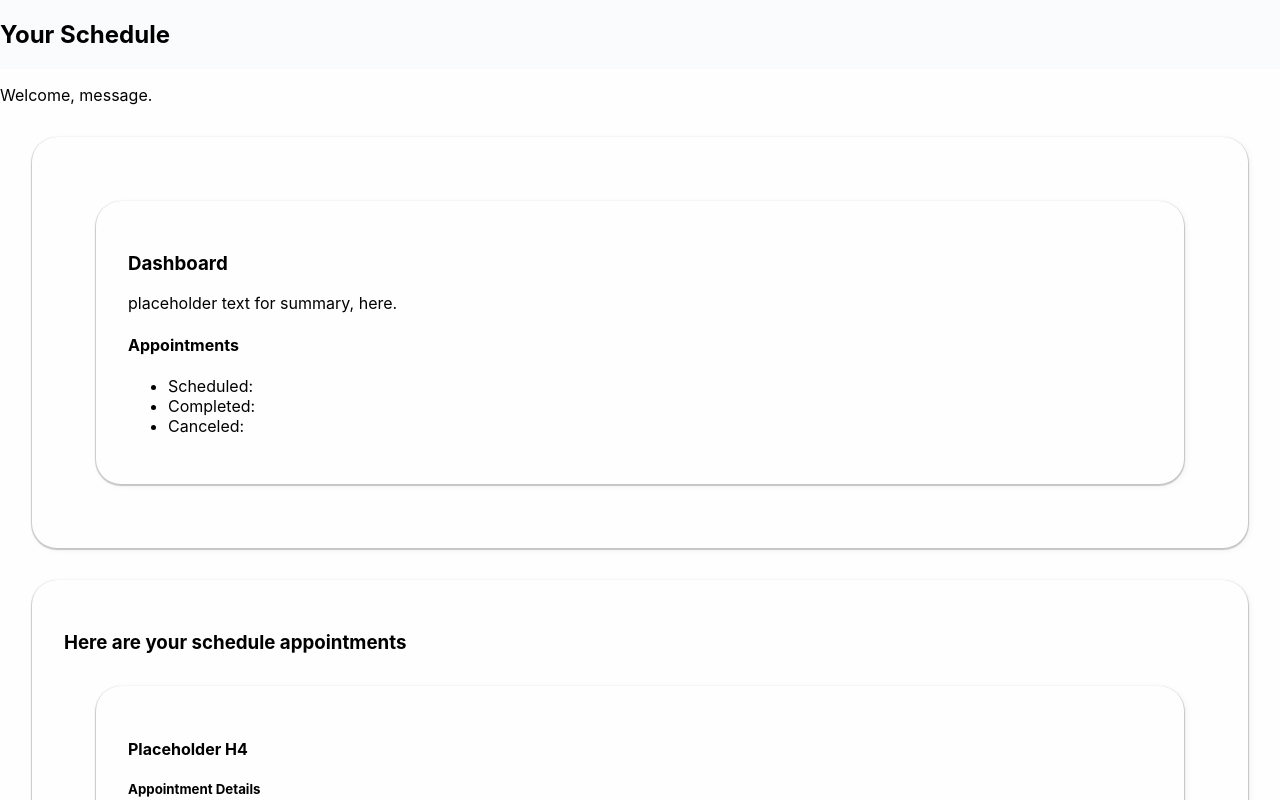
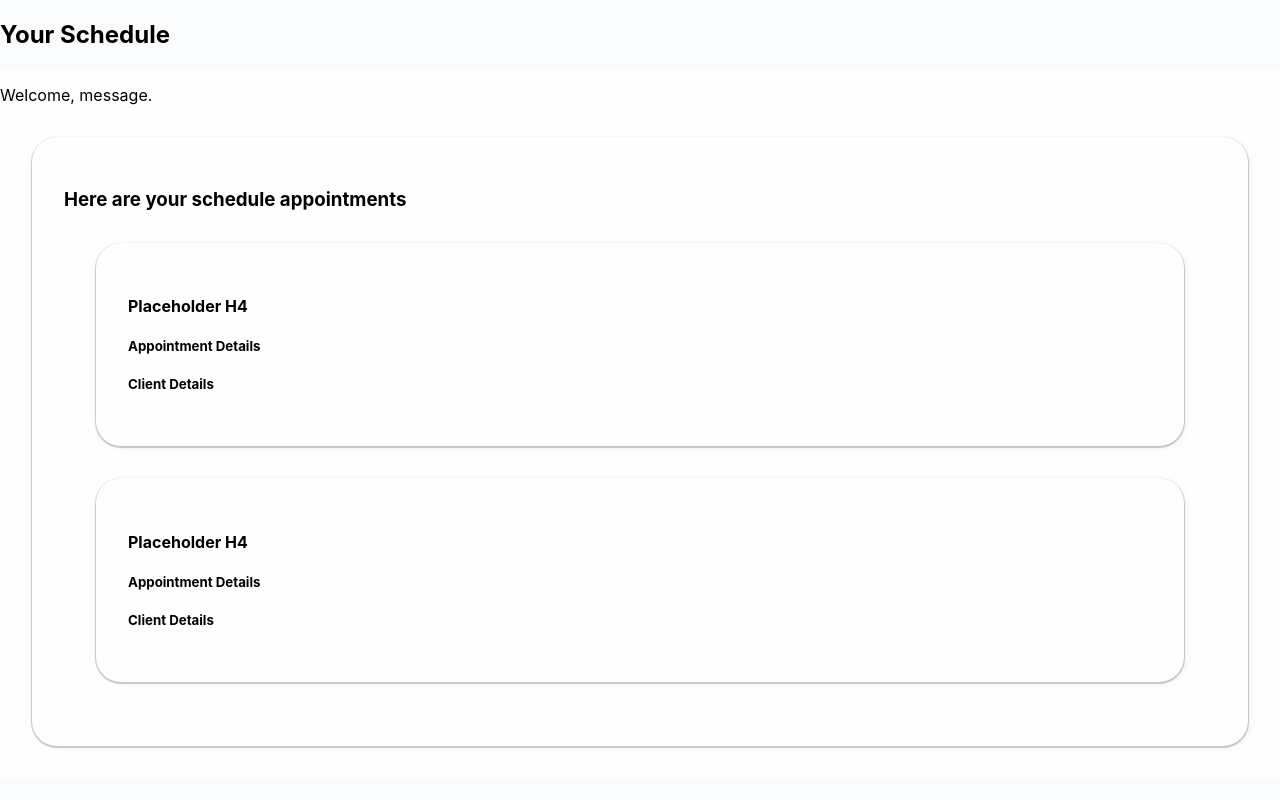
Before and after one commit to ErikPlachta/Calendari, a React (Create React App) app in the folder client/: page / in a window 1280 px wide. Shown: the top 800 px of the page. Built offline with nearby package versions, Linux system fonts and the light colour scheme.

Commit message:
hide dashboard

```diff
--- a/client/src/pages/Business_id.js
+++ b/client/src/pages/Business_id.js
@@ -57,8 +57,8 @@ export default function Business_id() {
         </header>
 
 
-        <section className="containerResults dashboard">
           {/* Dashboard is high-level summary  */}
+        {/* <section className="containerResults dashboard">
           <section className="containerResults">
               <h3>Dashboard</h3>
               <p>placeholder text for summary, here.</p>
@@ -70,7 +70,7 @@ export default function Business_id() {
                 <li>Canceled: </li>
               </ul>
             </section>
-        </section>
+        </section> */}
 
 
          {/* Build appointment details here. */}
```
